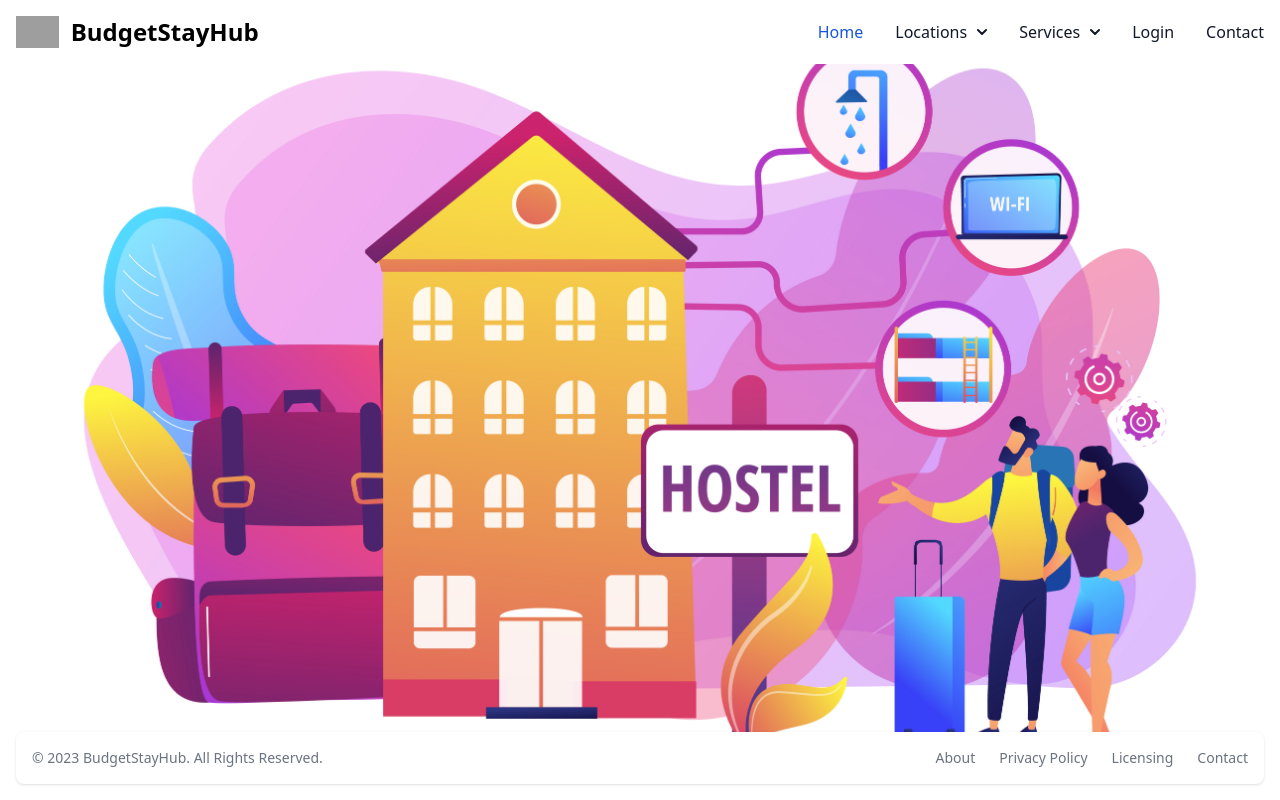
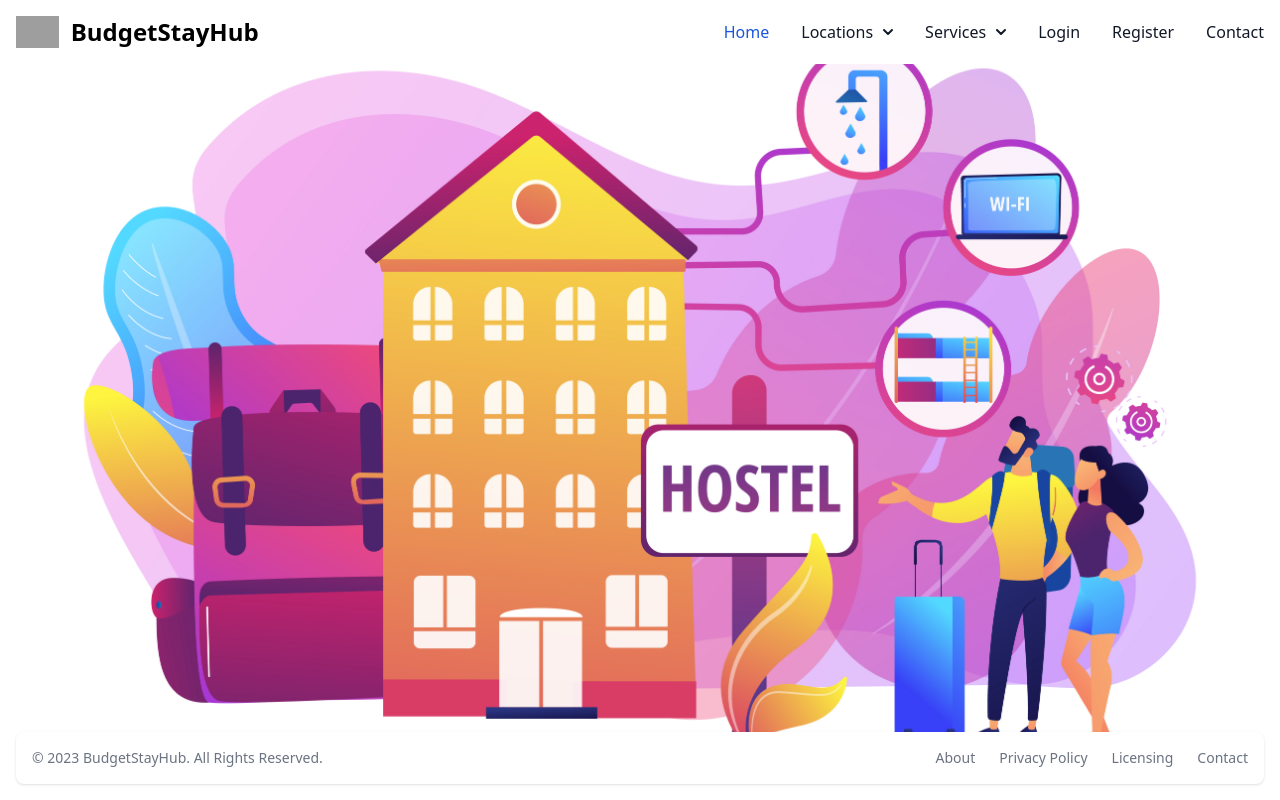
Before and after one commit to AlekSkyHigh/budget-stay-hub, an Angular app in the folder client/: page / in a window 1280 px wide. Built offline with nearby package versions, Linux system fonts and the light colour scheme; grey boxes are pictures that could not be loaded.

Commit message:
register routing added to navbar

```diff
--- a/client/src/app/core/navbar/navbar.component.html
+++ b/client/src/app/core/navbar/navbar.component.html
@@ -65,6 +65,10 @@
           <a class="block py-2 px-3 text-gray-900 rounded hover:bg-gray-100 md:hover:bg-transparent md:border-0 md:hover:text-blue-700 md:p-0 dark:text-white md:dark:hover:text-blue-500 dark:hover:bg-gray-700 dark:hover:text-white md:dark:hover:bg-transparent"
           [routerLink]="['login']">Login</a>
         </li>
+        <li>
+          <a class="block py-2 px-3 text-gray-900 rounded hover:bg-gray-100 md:hover:bg-transparent md:border-0 md:hover:text-blue-700 md:p-0 dark:text-white md:dark:hover:text-blue-500 dark:hover:bg-gray-700 dark:hover:text-white md:dark:hover:bg-transparent"
+          [routerLink]="['register']">Register</a>
+        </li>
           <li>
             <a class="block py-2 px-3 text-gray-900 rounded hover:bg-gray-100 md:hover:bg-transparent md:border-0 md:hover:text-blue-700 md:p-0 dark:text-white md:dark:hover:text-blue-500 dark:hover:bg-gray-700 dark:hover:text-white md:dark:hover:bg-transparent">Contact</a>
           </li>
```
